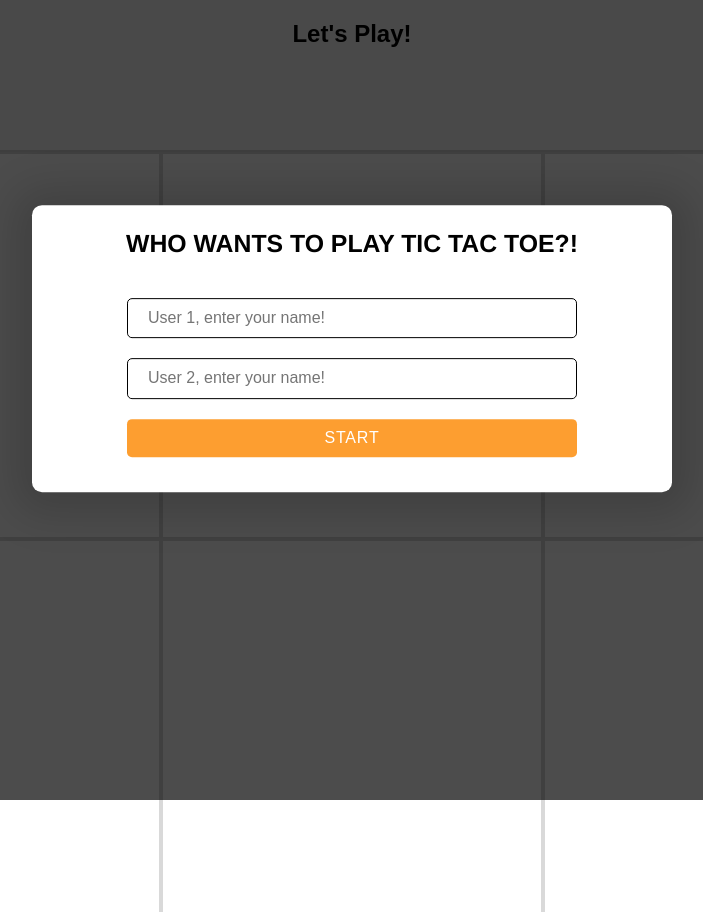
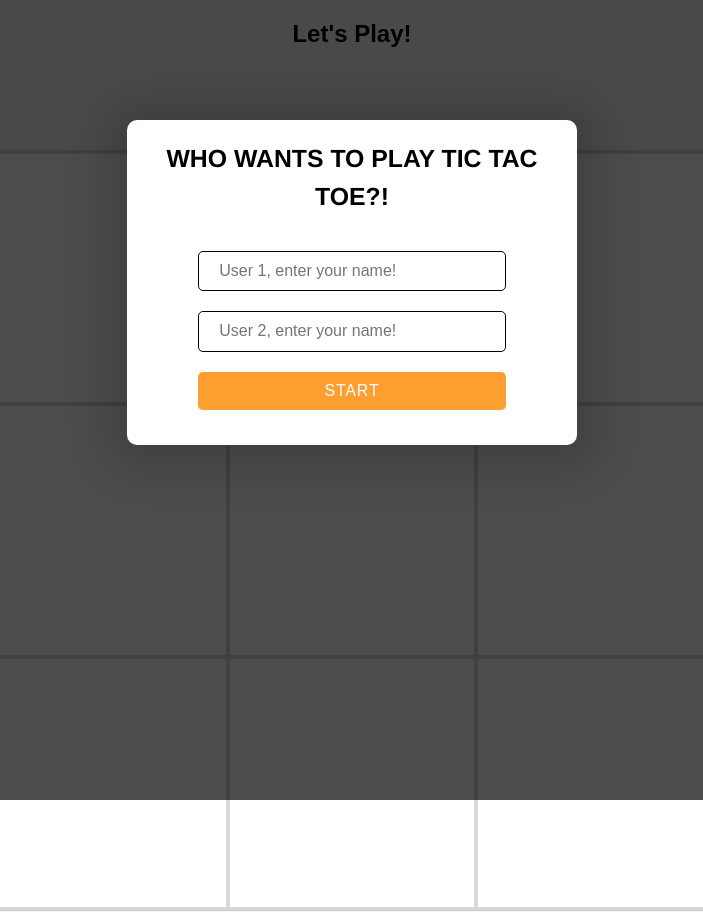
Before and after one commit to ryancharris/tic-tac-toe, a website built with webpack: page dist/index.html in a window 1280 px wide. Shown: the top 912 px of the page, without its empty margins (288-991 px from the left). Built offline with nearby package versions, Linux system fonts and the light colour scheme.

Commit message:
Update modal styles

```diff
--- a/src/scss/app.scss
+++ b/src/scss/app.scss
@@ -1,41 +1,11 @@
-@import "board";
-@import "interface";
-@import "overlay";
-@import "modal";
+@import 'board';
+@import 'interface';
+@import 'overlay';
+@import 'modal';
+@import 'globals';
+@import 'layout';
 
 // Reset box-sizing
 * {
   box-sizing: border-box;
 }
-
-// Layout styles
-body {
-  background-color: whitesmoke;
-}
-
-// Global classes
-.hidden {
-  display: none;
-}
-
-.button {
-  display: block;
-  padding: 10px 20px;
-
-  width: 75%;
-
-  border: none;
-  border-radius: 5px;
-
-  color: #ffffff;
-  text-transform: uppercase;
-  letter-spacing: 0.05em;
-
-  background-color: #fd9e30;
-
-  cursor: pointer;
-
-  &:hover {
-    background-color: darken(#fd9e30, 10%);
-  }
-}
--- /dev/null
+++ b/src/scss/globals.scss
@@ -0,0 +1,26 @@
+// Global classes
+.hidden {
+  display: none;
+}
+
+.button {
+  display: block;
+  padding: 10px 20px;
+
+  width: 75%;
+
+  border: none;
+  border-radius: 5px;
+
+  color: #ffffff;
+  text-transform: uppercase;
+  letter-spacing: 0.05em;
+
+  background-color: #fd9e30;
+
+  cursor: pointer;
+
+  &:hover {
+    background-color: darken(#fd9e30, 10%);
+  }
+}
--- /dev/null
+++ b/src/scss/layout.scss
@@ -0,0 +1,25 @@
+// Layout styles
+body {
+  background-color: whitesmoke;
+}
+
+.app {
+  &__content {
+    margin: 0 auto;
+    max-width: 70%;
+  }
+}
+
+@media screen
+  and (max-width: 767px) {
+    .app__content {
+      max-width: 90%;
+    }
+  }
+
+@media screen
+  and (min-width: 768px) {
+    .app__content {
+      max-width: 65%;
+    }
+}
--- a/src/scss/modal.scss
+++ b/src/scss/modal.scss
@@ -1,12 +1,11 @@
 .modal {
   position: absolute;
-  top: 40%;
+  top: 15%;
   left: 50%;
   z-index: 200;
 
   display: table;
   width: 50%;
-  min-width: 300px;
   height: auto;
 
   padding: 20px;
@@ -15,7 +14,7 @@
 
   border-radius: 10px;
 
-  transform: translate(-50%, -40%);
+  transform: translateX(-50%);
 
   box-shadow: 1px 3px 40px 20px rgba(0, 0, 0, 0.15);
 
@@ -62,3 +61,18 @@
     display: table;
   }
 }
+
+@media screen
+  and (max-width: 767px) {
+    .modal {
+      min-width: 95%;
+    }
+  }
+
+@media screen
+  and (min-width: 768px) {
+    .modal {
+      max-width: 450px;
+      width: 100%;
+    }
+  }
```
Also changed, not shown: dist/index.html.
